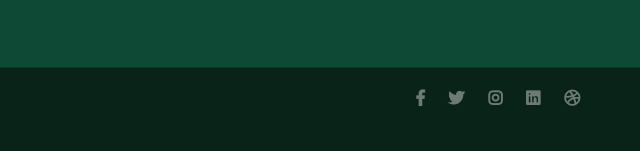
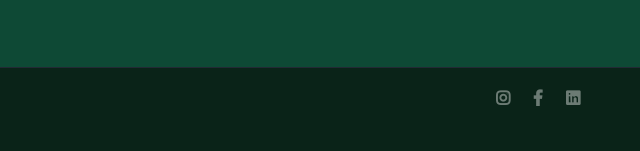
Before and after one commit to deviljitu1/Chia-Cafe, a plain HTML site: page gallery.html in a window 1280 px wide. Shown: the part 2868-3019 px from the top of the page, 605-1245 px from the left. Drawn offline with nearby package versions, Linux system fonts and the light colour scheme.

Commit message:
Update footer social icons

```diff
--- a/gallery.html
+++ b/gallery.html
@@ -202,15 +202,13 @@
 <p>© Chia Cafe. All Rights Reserved.<br/>Good Food. Great Vibes. Everyday.</p>
 </div>
 <div class="col-lg-6 text-right col-md-12">
-<div class="social-icons">
-<ul>
-<li><a href="#" target="_blank"><i class="fab fa-facebook-f"></i></a></li>
-<li><a href="#" target="_blank"><i class="fab fa-twitter"></i></a></li>
-<li><a href="#" target="_blank"><i class="fab fa-instagram"></i></a></li>
-<li><a href="#" target="_blank"><i class="fab fa-linkedin"></i></a></li>
-<li><a href="#" target="_blank"><i class="fab fa-dribbble"></i></a></li>
-</ul>
-</div>
+					<div class="social-icons">
+						<ul>
+							<li><a href="https://www.instagram.com/chiacafe" target="_blank"><i class="fab fa-instagram"></i></a></li>
+							<li><a href="https://www.facebook.com/chiacafe" target="_blank"><i class="fab fa-facebook-f"></i></a></li>
+							<li><a href="https://www.linkedin.com/company/chiacafe" target="_blank"><i class="fab fa-linkedin"></i></a></li>
+						</ul>
+					</div>
 </div>
 </div>
 </div>
```
Also changed, not shown: about.html (+6 -8 lines), contact.html (+3 -4 lines), index.html (+3 -5 lines), menu.html (+3 -4 lines).
